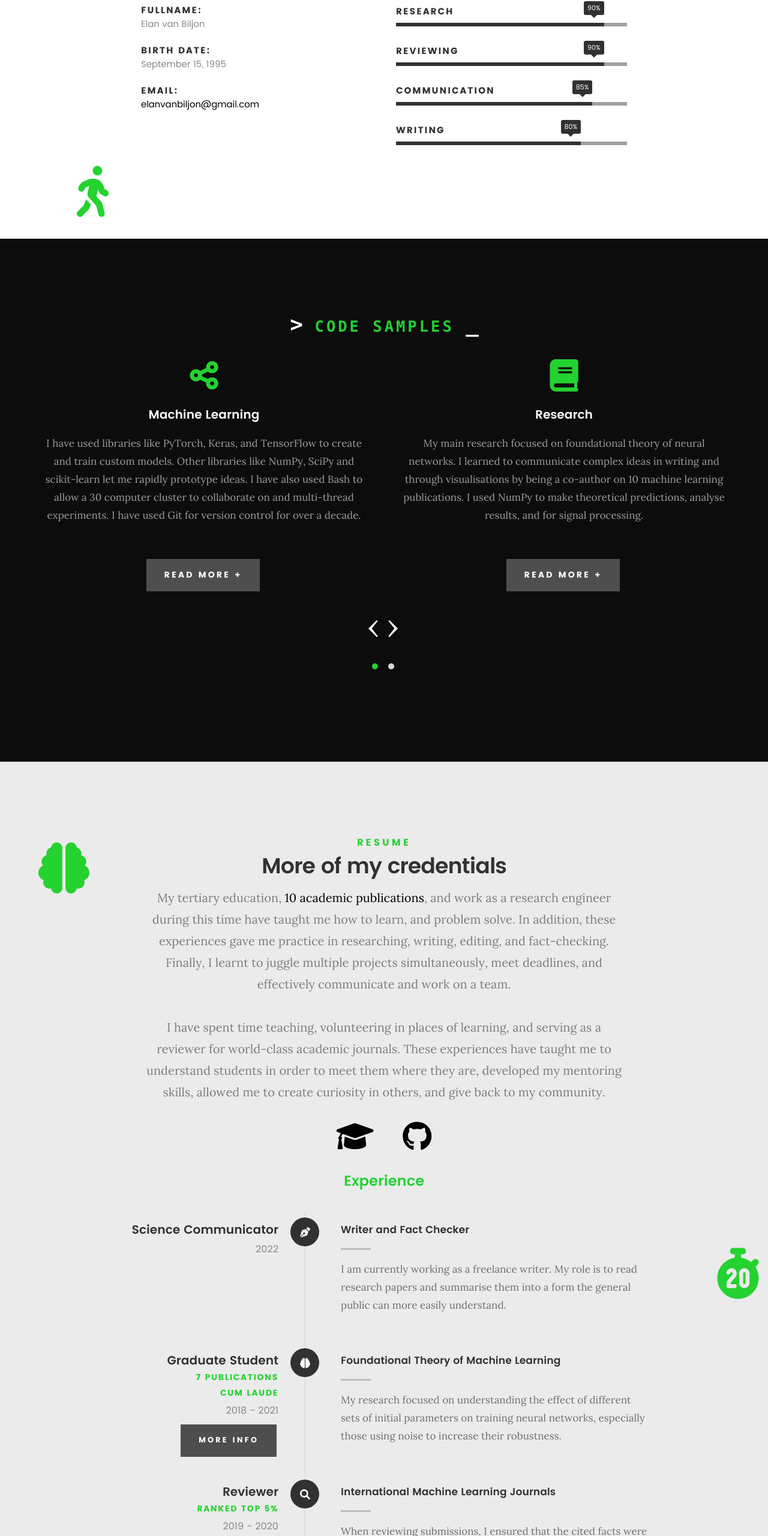
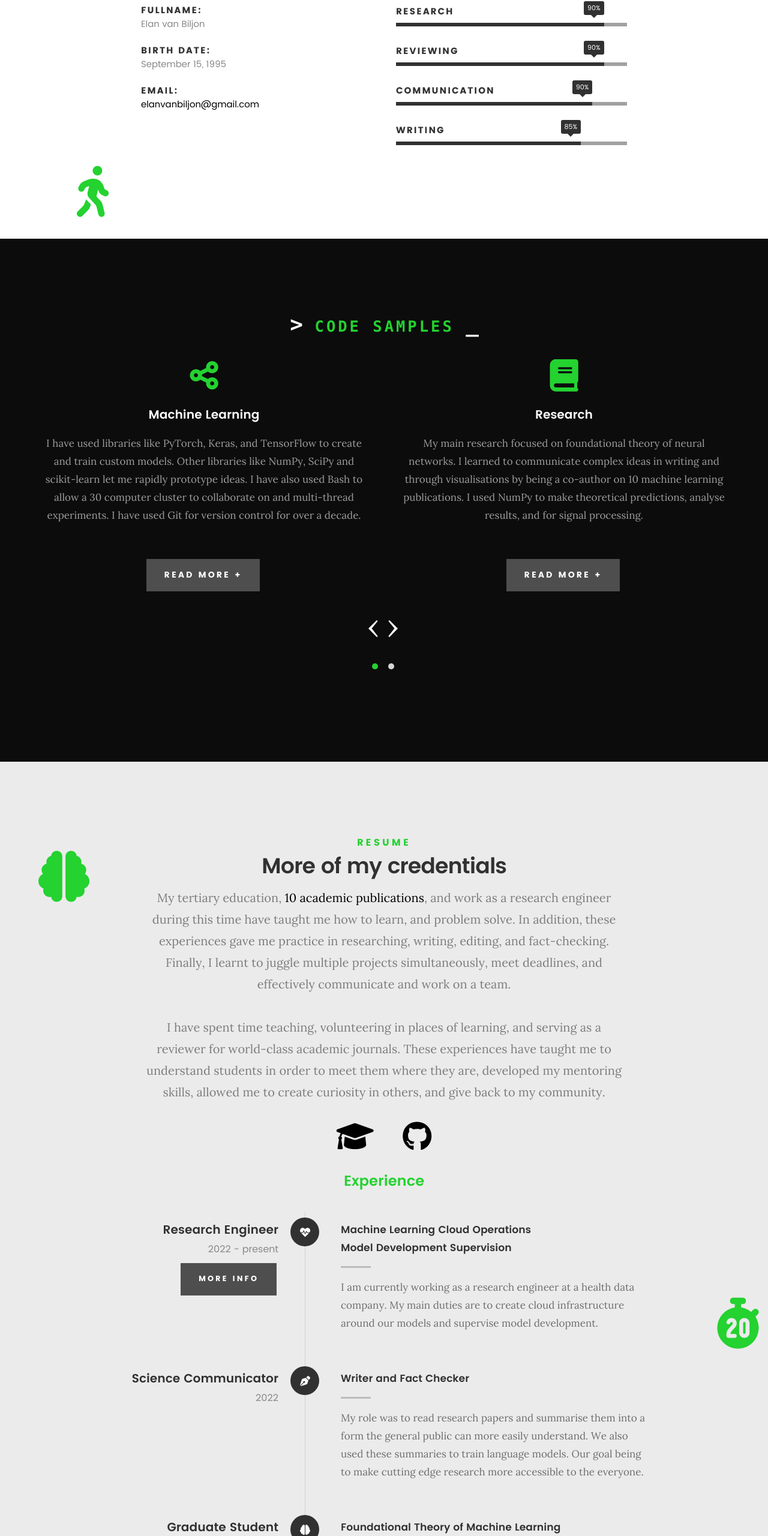
Before and after one commit to ElanVB/CV, a plain HTML site: page general.html in a window 1280 px wide. Shown: the part 3839-6400 px from the top of the page at 60% size. Drawn offline with nearby package versions, Linux system fonts and the light colour scheme; some packages are replaced by stand-ins of ours; a script that the page names is missing; files whose address does not match are found by name.

Commit message:
Add LifeQ

```diff
--- a/general.html
+++ b/general.html
@@ -618,11 +618,11 @@
                         <strong>Reviewing</strong>
                     </li>
                     <li>
-                        <div class="progress percent85"><span>85%</span></div>
+                        <div class="progress percent85"><span>90%</span></div>
                         <strong>Communication</strong>
                     </li>
                     <li>
-                        <div class="progress percent80"><span>80%</span></div>
+                        <div class="progress percent80"><span>85%</span></div>
                         <strong>Writing</strong>
                     </li>
                 </ul> <!-- /skill-bars -->
@@ -1152,6 +1152,54 @@
                     <div class="timeline-block">
 
                         <div class="timeline-ico">
+                            <i class="no-mobile fa-solid fa-heart-pulse"></i>
+                        </div>
+
+                        <div class="timeline-header">
+                            <h3>Research Engineer</h3>
+                            <!-- <h5>2 Publications</h5> -->
+                            <p>2022 - present</p>
+                            <a href="#modal-02" title="" class="button button-primary info-button">More Info</a>
+                        </div>
+
+                        <div class="timeline-content">
+                            <h4>Machine Learning Cloud Operations<br>Model Development Supervision</h4>
+                            <p>
+                                I am currently working as a research engineer at a health data company.
+                                My main duties are to create cloud infrastructure around our models and supervise model development.
+                            </p>
+                        </div>
+                    </div> <!-- /timeline-block -->
+                </div>
+
+                <div id="modal-02" class="popup-modal slider mfp-hide" style="width:50%;">
+                    <div class="content">
+
+                        <div class="description-box">
+                            <h1>Research Engineer</h1>
+                            <p>
+                                We process user's wearable data to give them a perspective on their day-to-day and long-term health.
+                                Thus, I gained experience working with longitudinal data biometric data.
+                                <br><br>
+                                The first project I worked on was to make a tool to easily create cloud infrastructure to rapidly prototype new models.
+                                As time has gone on, I've worked on multiple projects.
+                                <br><br>
+                                I worked very closely on improving the cloud infrastructure for our sleep assessment tool.
+                                I started supervising model development for our energy expenditure and fall detection projects.
+                                I also started hosting weekly lectures where I focused on building the intuitionial understanding of machine learning in our employees.
+                            </p>
+                        </div>
+                    </div>
+
+                    <div class="link-box">
+                        <a href="#" class="popup-modal-dismiss">Close</a>
+                    </div>
+                </div> <!-- /modal-06 -->
+
+                <div class="item-wrap">
+                    <div class="timeline-block">
+
+                        <div class="timeline-ico">
                             <i class="fa-solid fa-pen-nib"></i>
                         </div>
 
@@ -1164,8 +1212,9 @@
                         <div class="timeline-content">
                             <h4>Writer and Fact Checker</h4>
                             <p>
-                                I am currently working as a freelance writer.
-                                My role is to read research papers and summarise them into a form the general public can more easily understand.
+                                My role was to read research papers and summarise them into a form the general public can more easily understand.
+                                We also used these summaries to train language models.
+                                Our goal being to make cutting edge research more accessible to the everyone.
                             </p>
                         </div>
                     </div> <!-- /timeline-block -->
```
